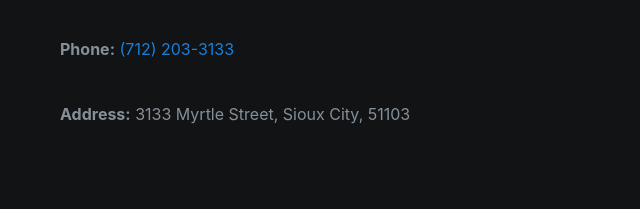
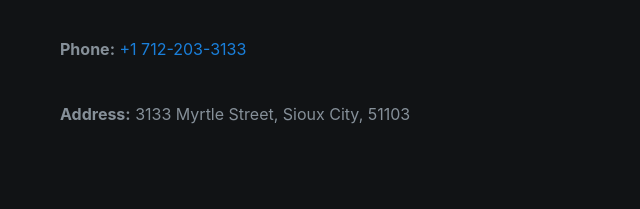
Before and after one commit to atlascapitalinc/Atlas, a plain HTML site: page index.html in a window 1280 px wide. Shown: the part 2103-2312 px from the top of the page, 0-640 px from the left. Drawn offline with Linux system fonts and the light colour scheme.

Commit message:
Update index.html

```diff
--- a/index.html
+++ b/index.html
@@ -441,7 +441,7 @@
   <p>
   <strong>Phone:</strong>
   <a href="tel:+17122033133" style="color: var(--accent-color); text-decoration: none;">
-    (712) 203-3133
+  +1 712-203-3133
   </a>
 </p>
           <p><strong>Address:</strong> 3133 Myrtle Street, Sioux City, 51103</p>
```
